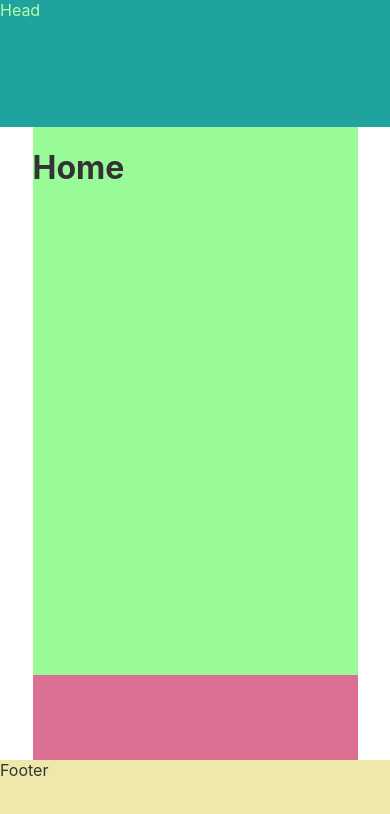
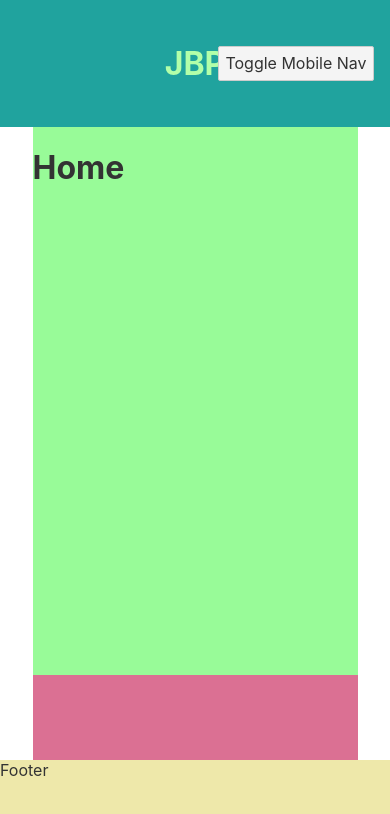
Before and after one commit to popejb1116/jbp-website-ui, a Svelte app: page / in a window 390 px wide. Shown: the top 814 px of the page. Built offline with nearby package versions, Linux system fonts and the light colour scheme.

Commit message:
Hide mobile nav toggle button in Header at 768px and added Logo component to Header

```diff
--- a/src/layout/header/Header.svelte
+++ b/src/layout/header/Header.svelte
@@ -1,15 +1,23 @@
 <script>
-   import { getContext } from 'svelte'
+   import {displayMobileNav} from '../../stores/MobileNavDisplay'
+   import Logo from './Logo.svelte'
+   import MobileNavToggle from '../../stores/MobileNavToggle.svelte'
 </script>
 
 <style>
    .header {
       grid-area: head;
+
+      display: flex;
+      justify-content: center;
+      align-items: center;
+
       background: var(--theme-primary);
       color: var(--theme-secondary);
    }
 </style>
 
 <div class="header">
-   Head
+   <Logo/>
+   <MobileNavToggle/>
 </div>
--- /dev/null
+++ b/src/layout/header/Logo.svelte
@@ -0,0 +1,9 @@
+<script>
+
+</script>
+
+<style>
+
+</style>
+
+<h1>JBP</h1>
--- /dev/null
+++ b/src/stores/MobileNavDisplay.js
@@ -0,0 +1,2 @@
+import {writable} from 'svelte/store'
+export const displayMobileNav = writable(false)
--- /dev/null
+++ b/src/stores/MobileNavToggle.svelte
@@ -0,0 +1,27 @@
+<script>
+   import {displayMobileNav} from './MobileNavDisplay'
+
+   function toggle() {
+      displayMobileNav.update(state => !state)
+   }
+</script>
+
+<style>
+   #toggle {
+      margin: 0 1rem 0 0;
+      position: absolute;
+      right: 0;
+   }
+   @media (min-width: 768px) {
+      #toggle {
+         display: none;
+      }
+   }
+</style>
+
+<button
+   id="toggle"
+   on:click={toggle}
+>
+   Toggle Mobile Nav
+</button>
```
